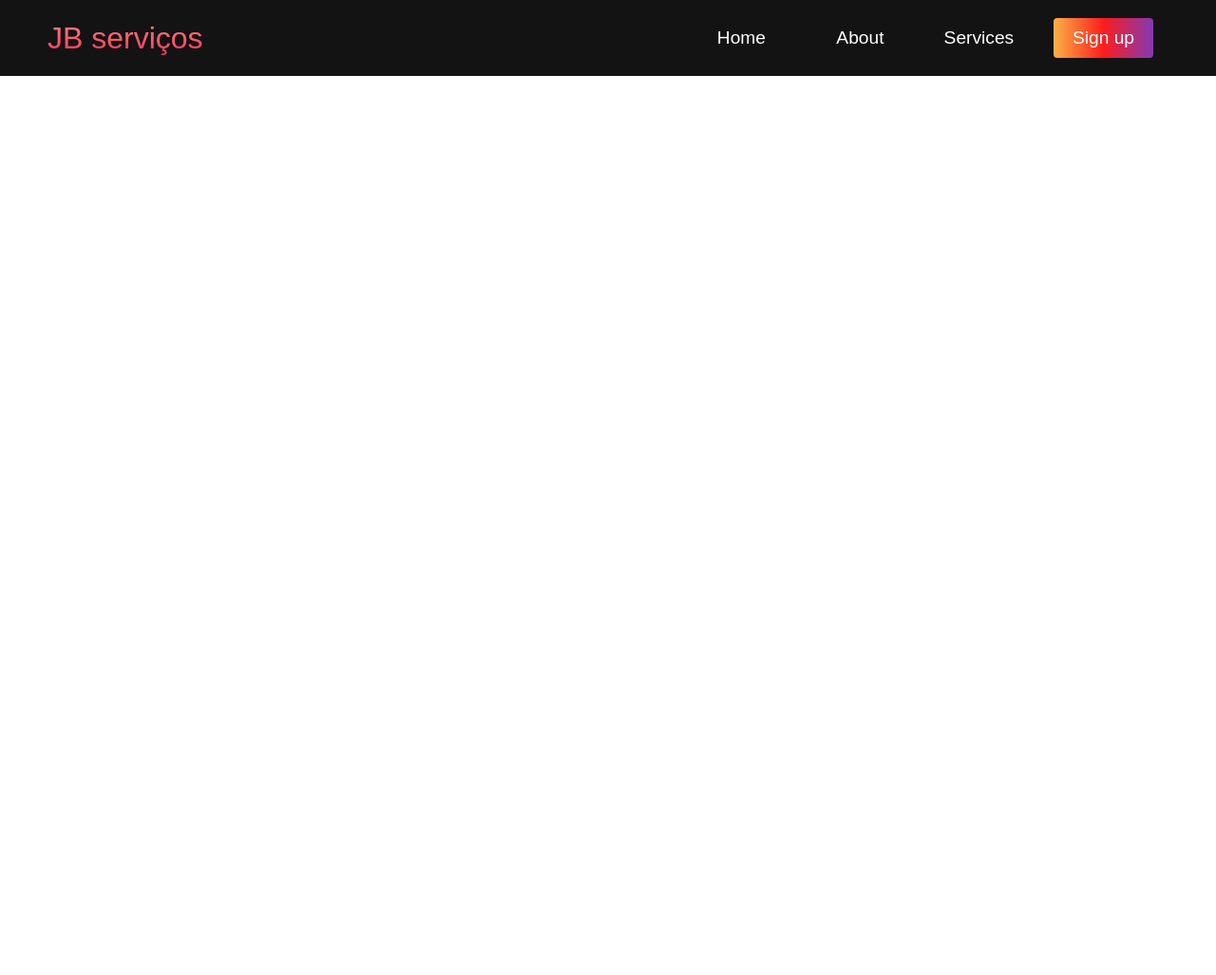
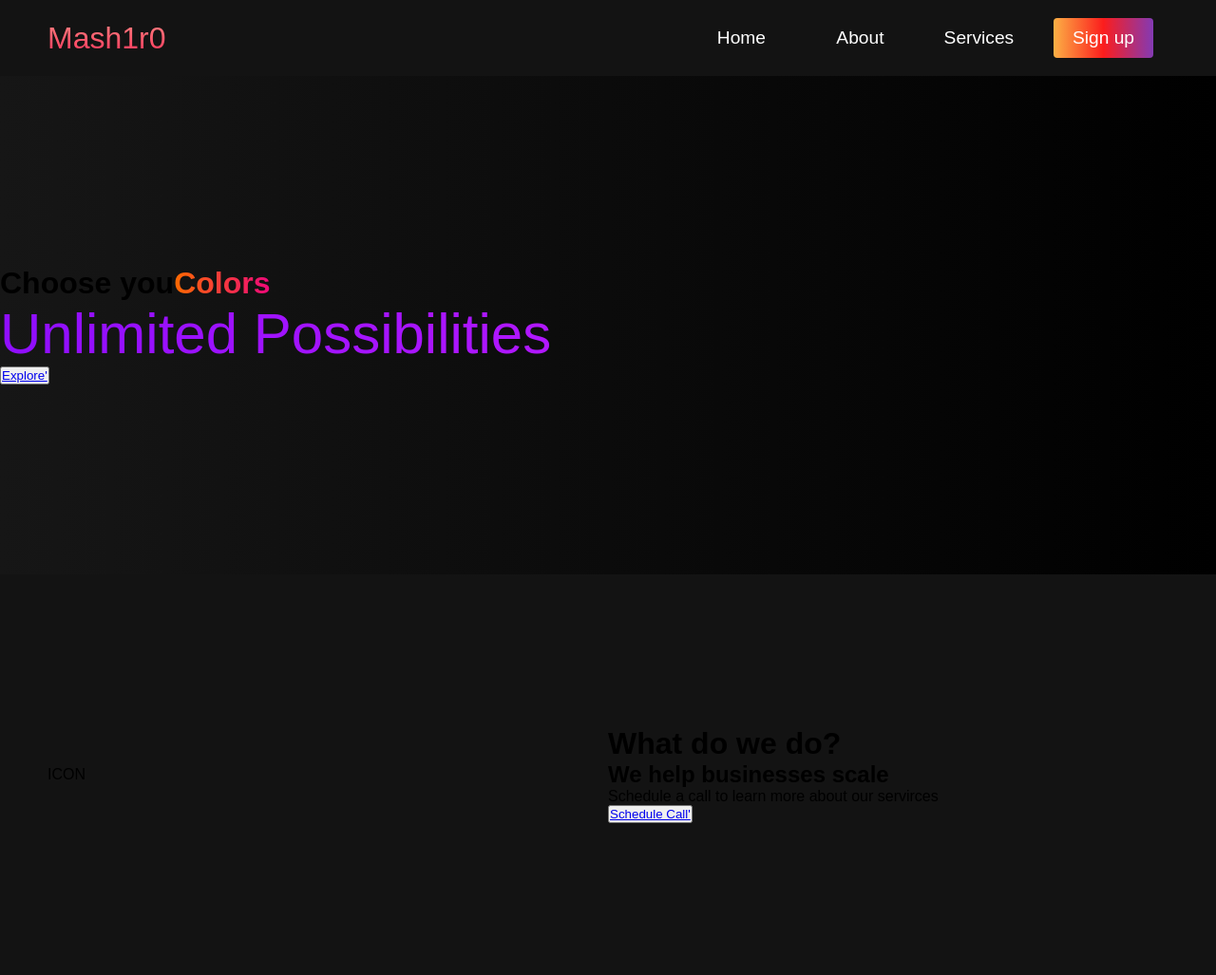
Before and after one commit to Mach1r0/Javascript-project, a plain HTML site: page project_1/index.html in a window 1280 px wide. Shown: the whole page at 95% size. Before the commit the page ends 800 px from the top, so only its background shows below. Drawn offline with Linux system fonts and the light colour scheme.

Commit message:
Style about section

```diff
--- a/project_1/app.js
+++ b/project_1/app.js
@@ -0,0 +1,10 @@
+    const menu = documento.querySelector('#mobile-menu');
+    const menuLinks = documento.querySelector('.navvar__menu');
+
+    // Display Mobile Menu
+    const mobileMenu = () => {
+        menu.classList.toggle('is-active');
+        menuLinks.classList.toggle('active');
+    }
+
+    menu.addEventListener('click', mobileMenu);
--- a/project_1/index.html
+++ b/project_1/index.html
@@ -12,7 +12,7 @@
     <!--Navbar Section-->
     <nav class="navbar">
         <div class="navbar__conteiner">
-            <a href="#home" id="navbar__logo">JB serviços</a>
+            <a href="#home" id="navbar__logo">Mash1r0</a>
             <div class="navbar__toggle" id="mobile-menu">
                 <span class="bar"></span>
                 <span class="bar"></span>
@@ -34,6 +34,29 @@
             </ul>
         </div>
     </nav>
+    <!-- Hero Section -->
+    <div class="hero" id="home">
+        <div class="hero__conteiner">
+            <h1 class="hero_heading">Choose you<span>Colors</span></h1>
+            <p class="hero__description">Unlimited Possibilities</p>
+            <button class="main__btn"><a href="#">Explore'</a></b>
+        </div>
+    </div>
+    <!-- about section -->
+    <div class="main" id="about">
+        <div class="main__container">
+            <div class="main__img--container">
+                <div class="main__img--card">ICON</div>
+            </div>
+            <div class="main__content">
+                <h1>What do we do?</h1>
+                <h2>We help businesses scale</h2>
+                <p>Schedule a call to learn more about our servirces</p>
+                <button class="main__btn"><a href="#">Schedule Call'</a></button>
+            </div>
+        </div>
+    </div>
+    <script src="app.js"></script>
 </body>
 
 </html>
--- a/project_1/styles.css
+++ b/project_1/styles.css
@@ -99,7 +99,7 @@
 
 @media screen and (max-width: 960px) {
     .navbar__conteiner{
-        .display: flex;
+        display: flex;
         justify-content: space-between;
         height: 80px;
         z-index: 1;
@@ -173,3 +173,95 @@
         transform: translateY(-8px) rotate (-45 deg);
     }
 }
+/* Hero Section */
+.hero{
+    background: #000000;
+    background: linear-gradient(to right, #161616, #000000);
+    padding: 200px 0;
+}
+.hero__container{
+    display:flex;
+    flex-direction: column;
+    justify-content: center;
+    align-items: center;
+    max-width: 1200px;
+    margin: 0 auto;
+    height: 90%;
+    text-align: center;
+    padding: 30px;
+}
+.hero__heading{
+    font-size: 100px;
+    margin-bottom:24px;
+    color:#fff;
+}
+
+.hero_heading span{
+    background: #ee0976;
+    background: -webkit-linear-gradient(
+        to right,
+        #ff6a00,
+        #ee0979
+    );
+    background: linear-gradient(
+        to right,
+        #ff6a00,
+        #ee0979
+        );
+        background-size: 100%;
+        -webkit-background-clip: text;
+        -moz-background-clip: text;
+        -webkit-text-fill-color: transparent;
+        -mo-text-fill-color: transparent;
+}
+
+.hero__description{
+    font-size: 60px;
+    background: #da22ff;
+    background: -webkit-linear-gradient(
+        to right,
+        #9114ff,
+        #da22ff
+    );
+    background: linear-gradient(
+        to right,
+        #8f0eff,
+        #da22ff
+        );
+        background-size: 100%;
+        -webkit-background-clip: text;
+        -moz-background-clip: text;
+        -webkit-text-fill-color: transparent;
+        -mo-text-fill-color: transparent;
+}
+
+.highlight{
+    border-bottom: 4px solid rgb(132, 0, 255);
+}
+
+@media screen and (az-width: 768px){
+    .hero__heading{
+        font-size: 60px;
+    }
+    .hero__description{
+        font-size: 40px;
+    }
+}
+/* About Section */
+.main{
+    background-color: #131313;
+    padding: 10rem 0;
+}
+
+.main__container{
+    display: grid;
+    grid-template-columns: 1fr 1fr;
+    align-items: center;
+    justify-content: center;
+    margin: 0 auto;
+    height: 90%;
+    z-index: 1;
+    width: 100%;
+    max-width: 1300px;
+    padding: 0 50px;
+}
```
